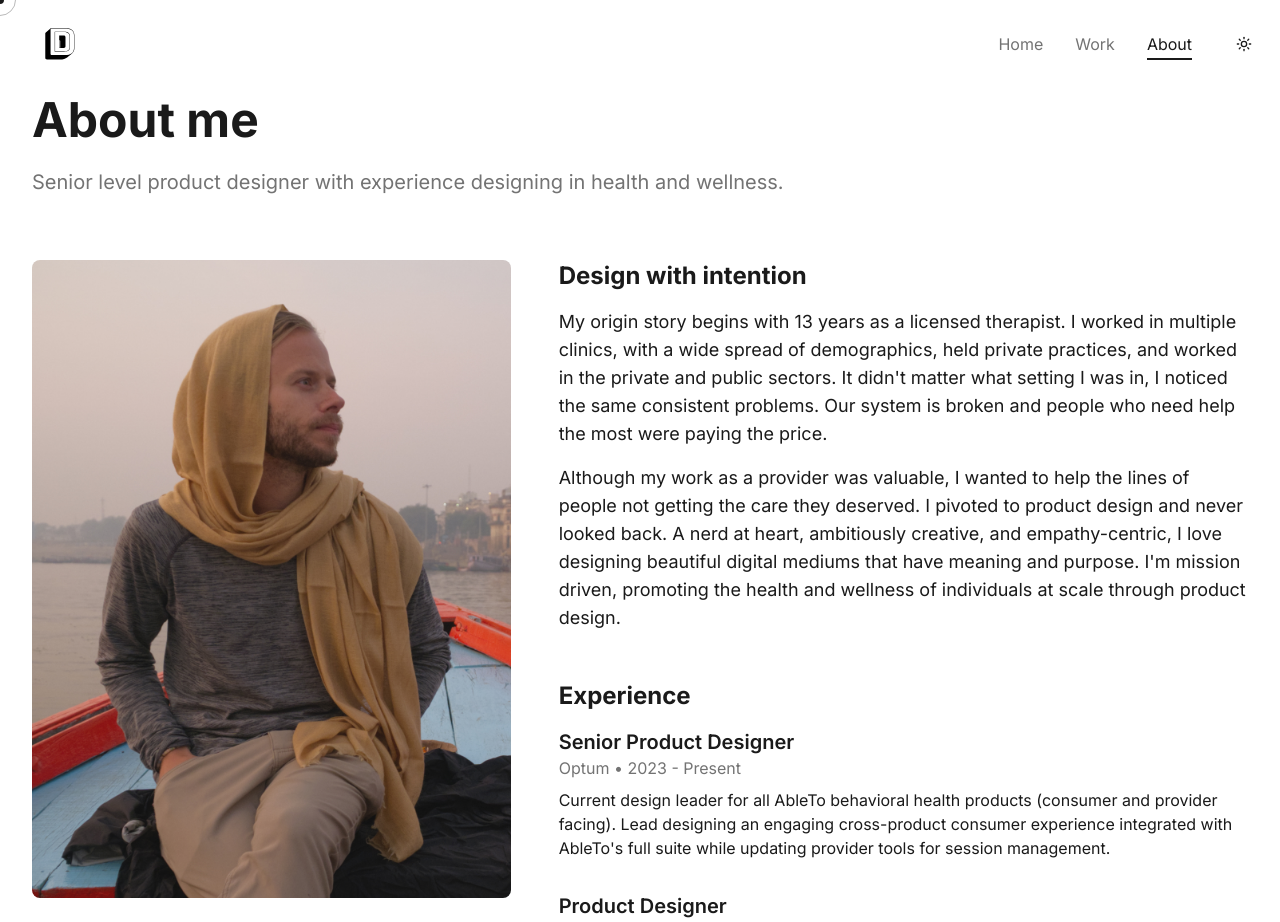
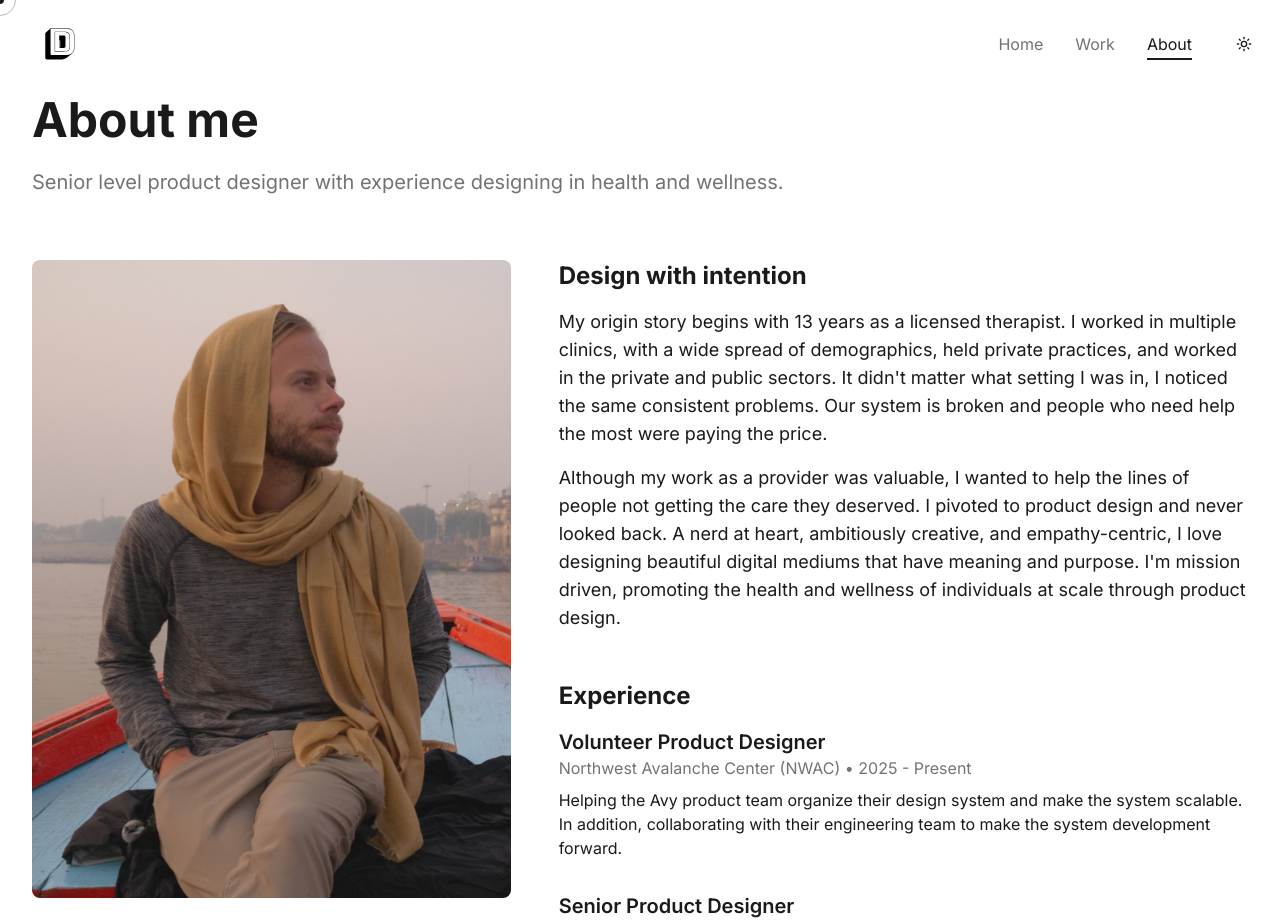
Before and after one commit to danmcsmith/portfoliov2, a Next.js app: page /about in a window 1280 px wide. Shown: the top 922 px of the page. Built offline with nearby package versions, Linux system fonts and the light colour scheme.

Commit message:
Added NWAC as experience

```diff
--- a/app/about/page.tsx
+++ b/app/about/page.tsx
@@ -83,6 +83,14 @@ export default function AboutPage() {
           <section className="mb-12">
             <h2 className="text-2xl font-bold mb-4">Experience</h2>
             <div className="space-y-8">
+              <div>
+                <h3 className="text-xl font-semibold">Volunteer Product Designer</h3>
+                <p className="text-muted-foreground mb-2">Northwest Avalanche Center (NWAC) • 2025 - Present</p>
+                <p>
+                  Helping the Avy product team organize their design system and make the system scalable. In addition, collaborating with their engineering team to make the system development forward.
+                </p>
+              </div>
+
               <div>
                 <h3 className="text-xl font-semibold">Senior Product Designer</h3>
                 <p className="text-muted-foreground mb-2">Optum • 2023 - Present</p>
```
